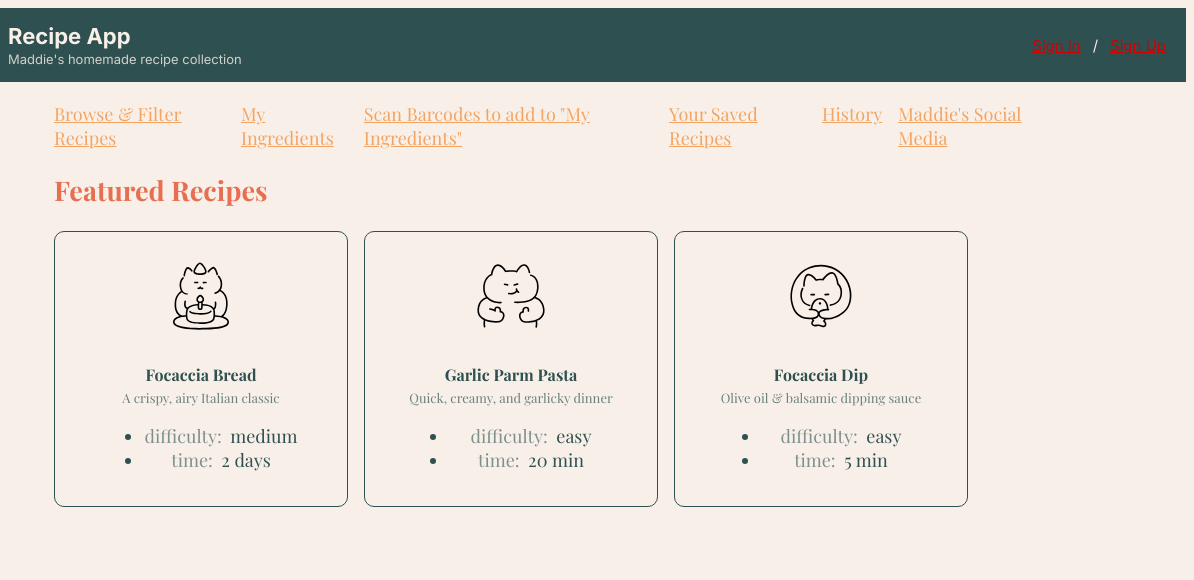
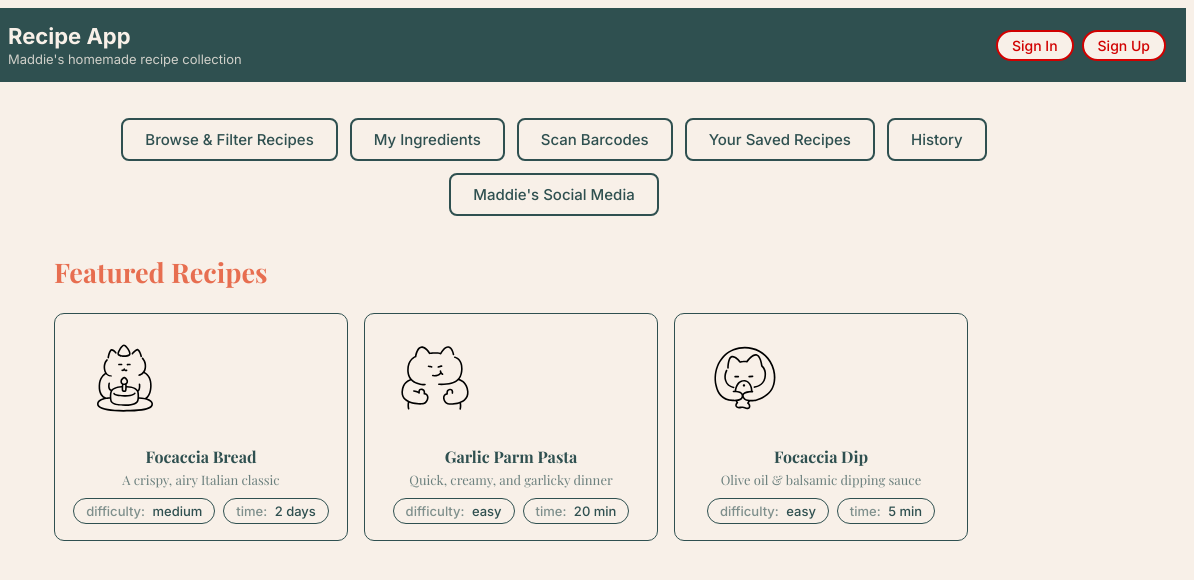
Before and after one commit to madmasie/CSC437, a website: page packages/proto/public/index.html in a window 1280 px wide. Shown: the full height of the page, 86-1280 px from the left. Drawn offline with nearby package versions, Linux system fonts and the light colour scheme; a web font is replaced by a local one.

Commit message:
some general layout changes

```diff
--- a/packages/proto/public/index.html
+++ b/packages/proto/public/index.html
@@ -28,19 +28,19 @@
     </div>
     <nav aria-label="site">
 
-      <a href="/auth/sign-in.html">Sign In</a> / <a href="/auth/sign-up.html">Sign Up</a>
+      <a href="/auth/sign-in.html">Sign In</a> <a href="/auth/sign-up.html">Sign Up</a>
     </nav>
   </header>
 
   <main>
     <nav>
-      <ul>
-        <li><a href="filtering/index.html">Browse &amp; Filter Recipes</a></li>
-        <li><a href="ingredients/owned-ingredients.html">My Ingredients</a></li>
-        <li><a href="ingredients/barcode-scan.html">Scan Barcodes to add to "My Ingredients"</a></li>
-        <li><a href="users/saved-recipes.html">Your Saved Recipes</a></li>
-        <li><a href="users/history.html">History</a></li>
-        <li><a href="social.html" class="btn">Maddie's Social Media</a></li>
+      <ul class="nav-buttons">
+        <li><a href="filtering/index.html" class="nav-btn">Browse &amp; Filter Recipes</a></li>
+        <li><a href="ingredients/owned-ingredients.html" class="nav-btn">My Ingredients</a></li>
+        <li><a href="ingredients/barcode-scan.html" class="nav-btn">Scan Barcodes</a></li>
+        <li><a href="users/saved-recipes.html" class="nav-btn">Your Saved Recipes</a></li>
+        <li><a href="users/history.html" class="nav-btn">History</a></li>
+        <li><a href="social.html" class="nav-btn">Maddie's Social Media</a></li>
       </ul>
     </nav>
 
--- a/packages/proto/public/styles/page.css
+++ b/packages/proto/public/styles/page.css
@@ -48,10 +48,28 @@ header nav {
   margin-left: auto;
   display: flex;
   align-items: center;
-  gap: 12px;
+  gap: 8px;
   font-size: 15px;
   font-weight: 400;
   white-space: nowrap;
+}
+
+header nav a {
+  padding: 5px 14px;
+  border: 2px solid var(--color-red);
+  border-radius: 999px;
+  color: var(--color-red);
+  background: var(--color-cream);
+  text-decoration: none;
+  font-family: 'Inter', sans-serif;
+  font-size: 14px;
+  font-weight: 500;
+  transition: background 0.15s, color 0.15s;
+}
+
+header nav a:hover {
+  background: var(--color-red);
+  color: var(--color-cream);
 }
 
 nav ul {
@@ -114,6 +132,35 @@ header a:has(svg.icon) {
   line-height: 0;
 }
 
+.nav-buttons {
+  display: flex;
+  flex-wrap: wrap;
+  justify-content: center;
+  gap: 12px;
+  list-style: none;
+  padding: 16px 0;
+  margin: 0;
+}
+
+.nav-btn {
+  display: inline-block;
+  padding: 10px 22px;
+  border: 2px solid var(--color-teal);
+  border-radius: 8px;
+  font-family: 'Inter', sans-serif;
+  font-size: 15px;
+  font-weight: 500;
+  color: var(--color-teal);
+  text-decoration: none;
+  transition: background 0.15s, color 0.15s;
+}
+
+.nav-btn:hover {
+  background: var(--color-teal);
+  color: var(--color-cream);
+  pointer-events: none;
+}
+
 .carousel {
   display: flex;
   gap: 16px;
@@ -127,7 +174,7 @@ header a:has(svg.icon) {
   flex: 0 0 260px;
   display: flex;
   flex-direction: column;
-  align-items: center;
+  align-items: stretch;
   border: 1px solid var(--color-teal);
   border-radius: 10px;
   padding: 16px;
@@ -147,6 +194,7 @@ header a:has(svg.icon) {
 
 .carousel-card-body {
   text-align: center;
+  flex: 1;
 }
 
 .carousel-card-body h3 {
@@ -164,7 +212,7 @@ header a:has(svg.icon) {
   justify-content: center;
 }
 
-
+.tags {
   display: flex;
   flex-wrap: wrap;
   gap: 8px;
@@ -190,7 +238,7 @@ header a:has(svg.icon) {
   margin-right: 4px;
 }
 
-
+header nav a[aria-current="page"] {
   opacity: 0.4;
   pointer-events: none;
   text-decoration: none;
```
Also changed, not shown: packages/proto/public/auth/sign-in.html (+1 -1 lines), packages/proto/public/auth/sign-up.html (+1 -1 lines), packages/proto/public/filtering/index.html (+1 -1 lines), packages/proto/public/ingredients/barcode-scan.html (+1 -1 lines), packages/proto/public/ingredients/owned-ingredients.html (+1 -1 lines), packages/proto/public/ingredients/recipe-suggestions.html (+1 -1 lines), packages/proto/public/recipes/comments-ratings.html (+1 -1 lines), packages/proto/public/recipes/focaccia-bread.html (+1 -1 lines), packages/proto/public/recipes/maddies-focaccia-dip.html (+1 -1 lines), packages/proto/public/recipes/maddies-garlic-parm-pasta.html (+1 -1 lines), packages/proto/public/social.html (+1 -1 lines), packages/proto/public/users/history.html (+1 -1 lines), packages/proto/public/users/saved-recipes.html (+1 -1 lines).
